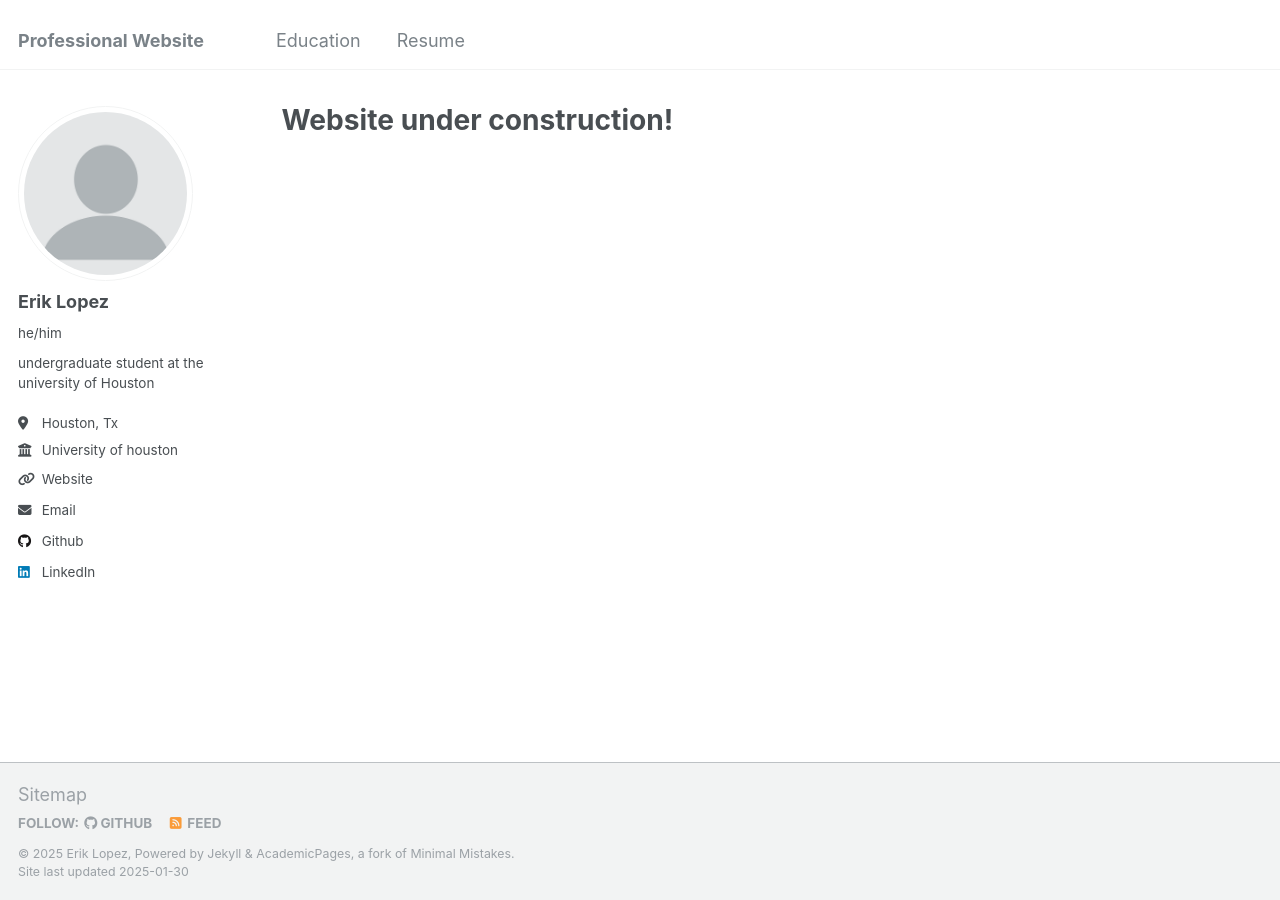
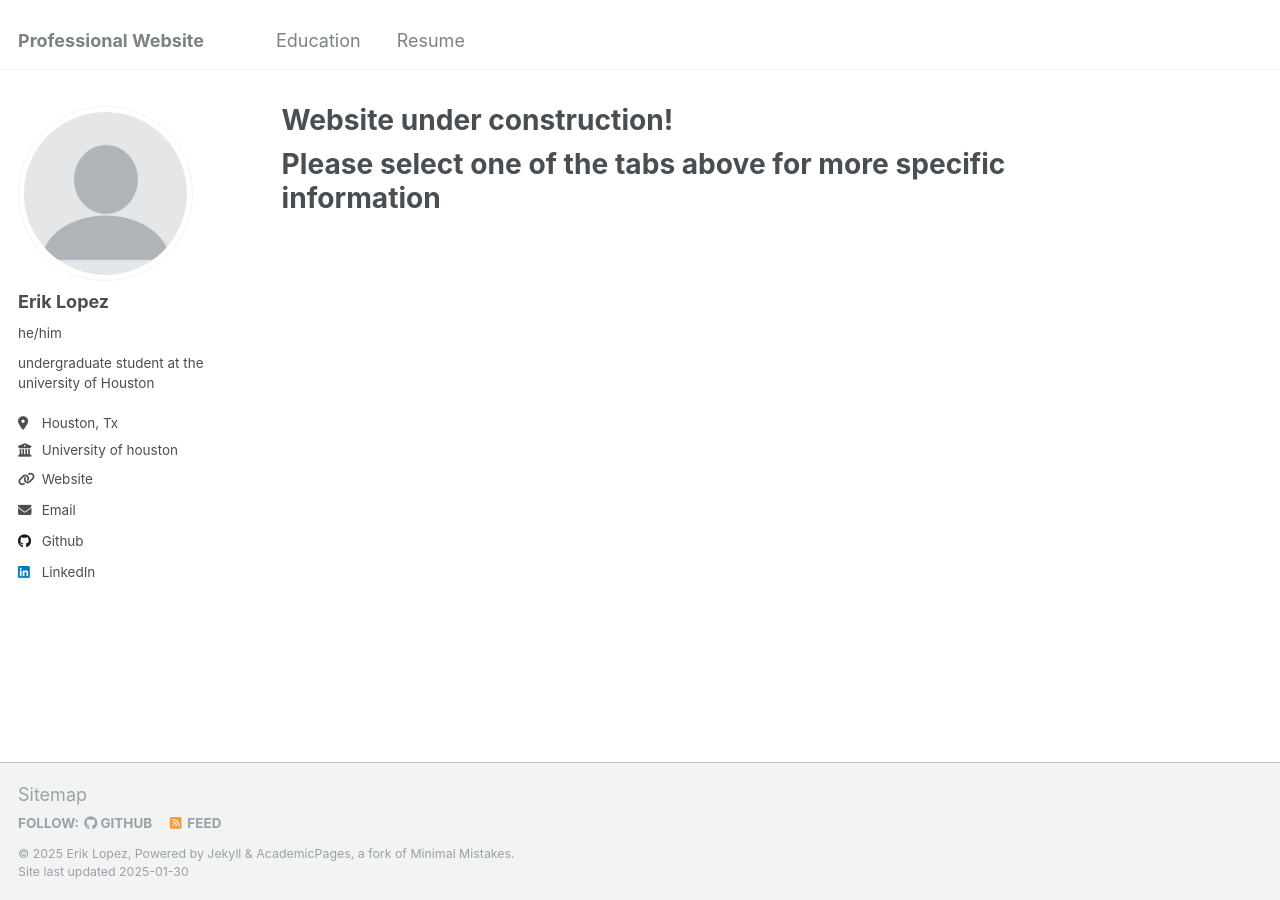
Before and after one commit to Eriklpz04/Eriklpz04.github.io, a Jekyll site: the page built from _pages/about.md, in a window 1280 px wide. Built offline with Jekyll 4.4.1, drawn with Linux system fonts in a browser that asks for light colours.

Commit message:
Update about.md

```diff
--- a/_pages/about.md
+++ b/_pages/about.md
@@ -6,3 +6,5 @@ redirect_from:
   - /about/
   - /about.html
 ---
+Please select one of the tabs above for more specific information
+======
```
